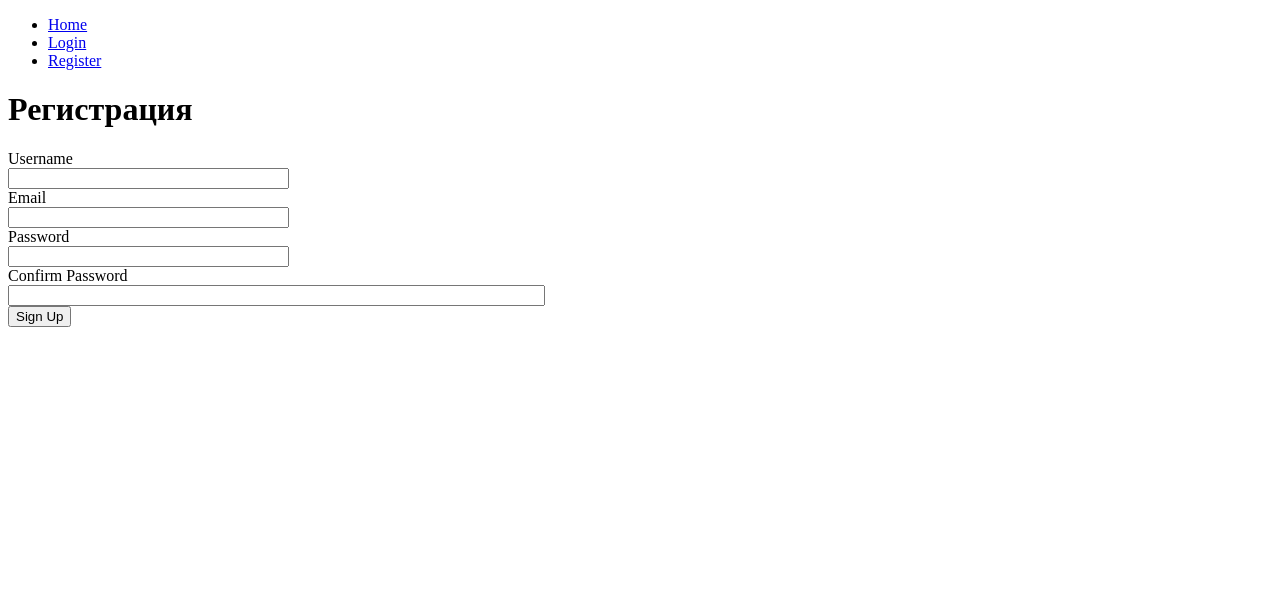
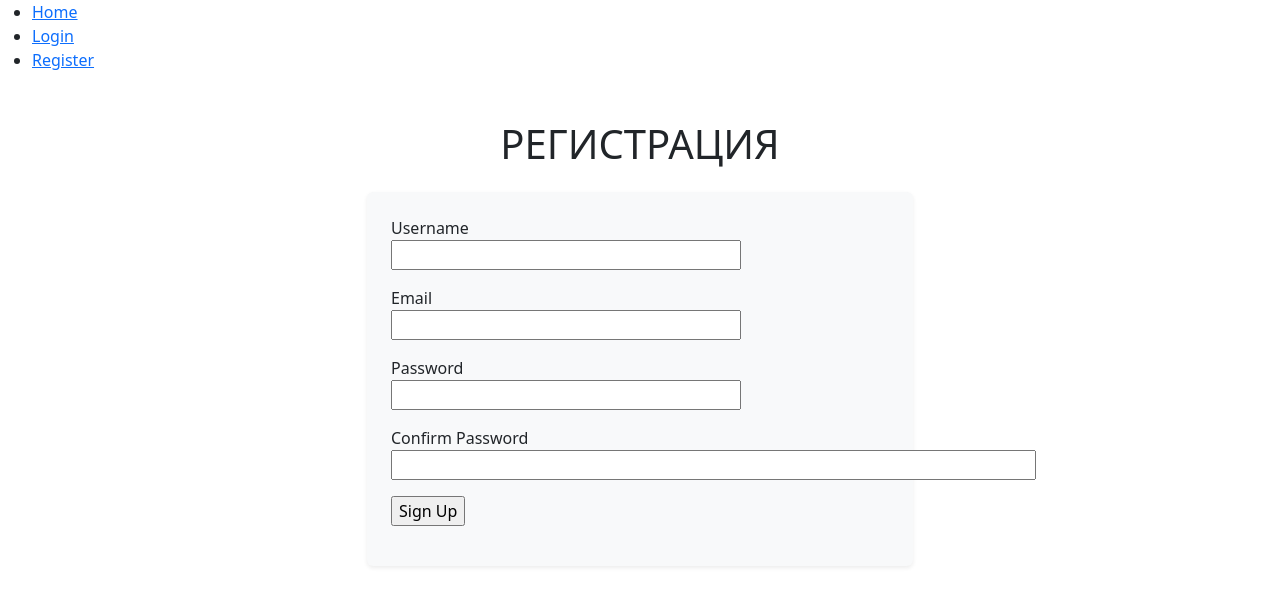
Before and after one commit to Sophiya-ai/VD07_authentification_authorization, a Flask app: page /register in a window 1280 px wide. Shown: the top 606 px of the page. Run offline with Flask 3, Linux system fonts and the light colour scheme; some libraries are stand-ins or nearby versions.

Commit message:
for hw added decor to rgister and correted register

```diff
--- a/cw_app/routes.py
+++ b/cw_app/routes.py
@@ -22,7 +22,12 @@ def register():
         return redirect(url_for('home'))
 
     form = RegistrationForm()
+
+    # form.validate_on_submit проверяет, была ли форма отправлена с помощью метода HTTP POST и прошла ли она валидацию.
+    # Это удобно, потому что позволяет обработать форму только в том случае,
+    # если она была отправлена и все поля формы корректны
     if form.validate_on_submit():
+        form.validate_email(form.email)
         hashed_password = generate_password_hash(form.password.data)
         user = User(username=form.username.data, email=form.email.data, password=hashed_password)
         db.session.add(user)
--- a/cw_app/templates/base.html
+++ b/cw_app/templates/base.html
@@ -7,6 +7,7 @@
 
         {% endblock %}
     </title>
+    <link href="https://cdn.jsdelivr.net/npm/bootstrap@5.3.3/dist/css/bootstrap.min.css" rel="stylesheet" integrity="sha384-QWTKZyjpPEjISv5WaRU9OFeRpok6YctnYmDr5pNlyT2bRjXh0JMhjY6hW+ALEwIH" crossorigin="anonymous">
 </head>
 <body>
     <nav> <!--меню -->
@@ -36,5 +37,9 @@
 
         {% endblock %}
     </div>
+
+    <script src="https://maxcdn.bootstrapcdn.com/bootstrap/4.5.2/js/bootstrap.min.js"></script>
+    <script src="https://ajax.googleapis.com/ajax/libs/jquery/3.5.1/jquery.min.js"></script>
+    <script src="https://cdn.jsdelivr.net/npm/bootstrap@5.3.3/dist/js/bootstrap.bundle.min.js" integrity="sha384-YvpcrYf0tY3lHB60NNkmXc5s9fDVZLESaAA55NDzOxhy9GkcIdslK1eN7N6jIeHz" crossorigin="anonymous"></script>
 </body>
 </html>
--- a/cw_app/templates/register.html
+++ b/cw_app/templates/register.html
@@ -5,26 +5,40 @@
 {% endblock %}
 
 {% block content %}
-    <h1>Регистрация</h1>
-    <form method="POST" action="{{ url_for('register') }}">
+    <div class="container mt-5"> <!-- margin-top level 5 -->
+        <div class="row justify-content-center">
+            <div class="col-lg-6">
+            <h1 class="text-uppercase text-center mb-4">Регистрация</h1>
+            <form method="POST" action="{{ url_for('register') }}" class="bg-light p-4 rounded shadow-sm">
                 {{ form.hidden_tag() }}
-        <div>
+                <div class="mb-3">
                     {{ form.username.label }}<br>
-            {{ form.username(size=32) }}
+                    {{ form.username(size=32) }}<br>
+                    {% for error in form.username.errors %}
+                        <span style="color: red;">[{{ error }}]</span>
+                    {% endfor %}
                 </div>
-        <div>
+                <div class="mb-3">
                     {{ form.email.label }}<br>
-            {{ form.email(size=32) }}
+                    {{ form.email(size=32) }}<br>
+                    <!-- `form.email.errors` — это список ошибок, связанных с полем `email` формы.
+                    Если валидация этого поля проваливается, в этот список добавляются сообщения об ошибках -->
+                    {% for error in form.email.errors %}
+                        <!-- для каждой ошибки создается HTML-элемент `<span>`, который содержит текст ошибки.
+                        `{{ error }}` — вставка значения переменной в HTML.В данном случае, это конкретное сообщение об ошибке.
+                        `style="color: red;"` используется для того,чтобы текст ошибки отображался красным цветом -->
+                        <span style="color: red;">[{{ error }}]</span>
+                    {% endfor %}
                 </div>
-        <div>
+                <div class="mb-3">
                     {{ form.password.label }}<br>
                     {{ form.password(size=32) }}
                 </div>
-        <div>
+                <div class="mb-3">
                     {{ form.confirm_password.label }}<br>
                     {{ form.confirm_password(size=64) }}
                 </div>
-        <div>
+                <div class="mb-3">
                     {{ form.submit() }}
                 </div>
             </form>
```
Lines whose indentation alone changed are shown as unchanged.
